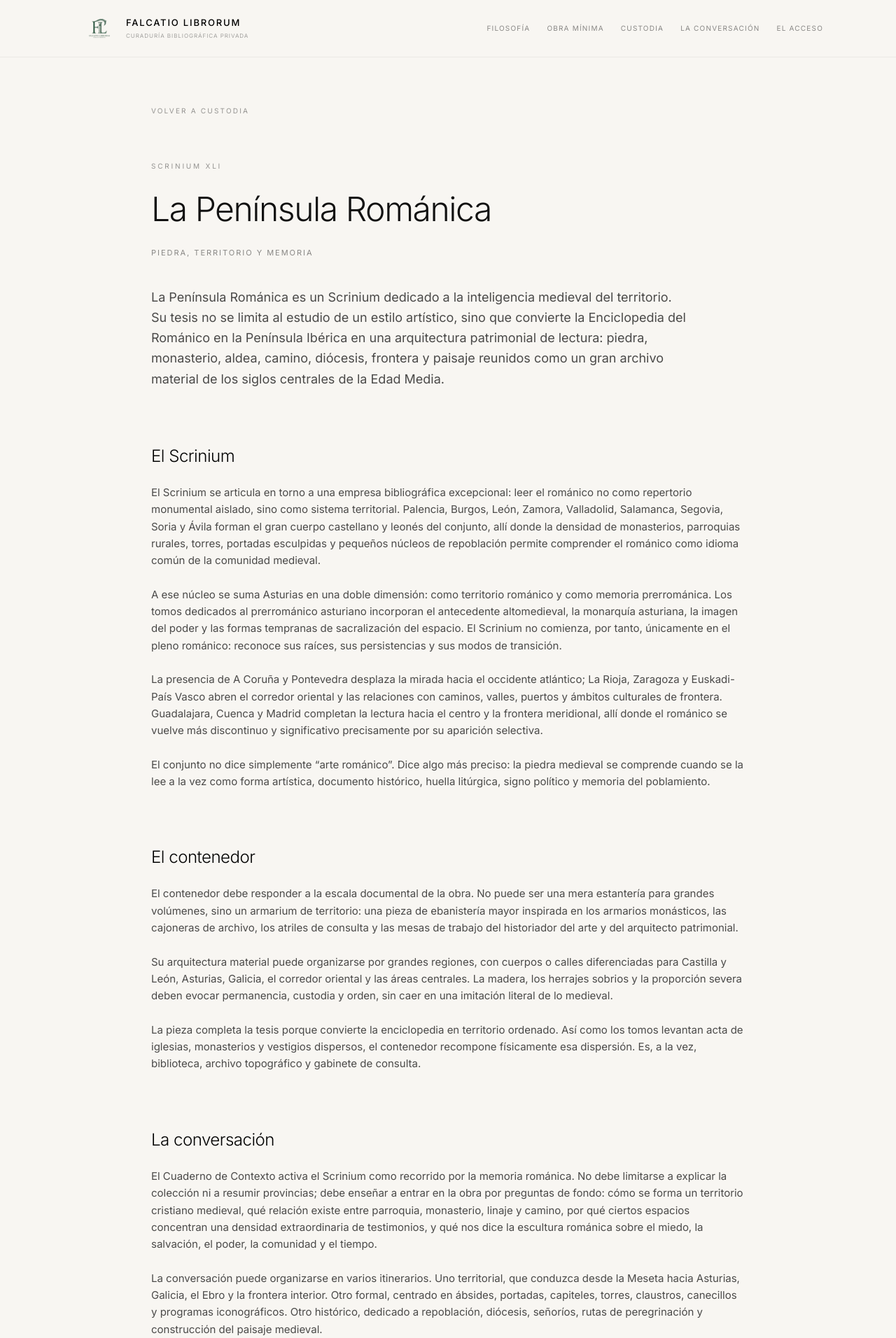
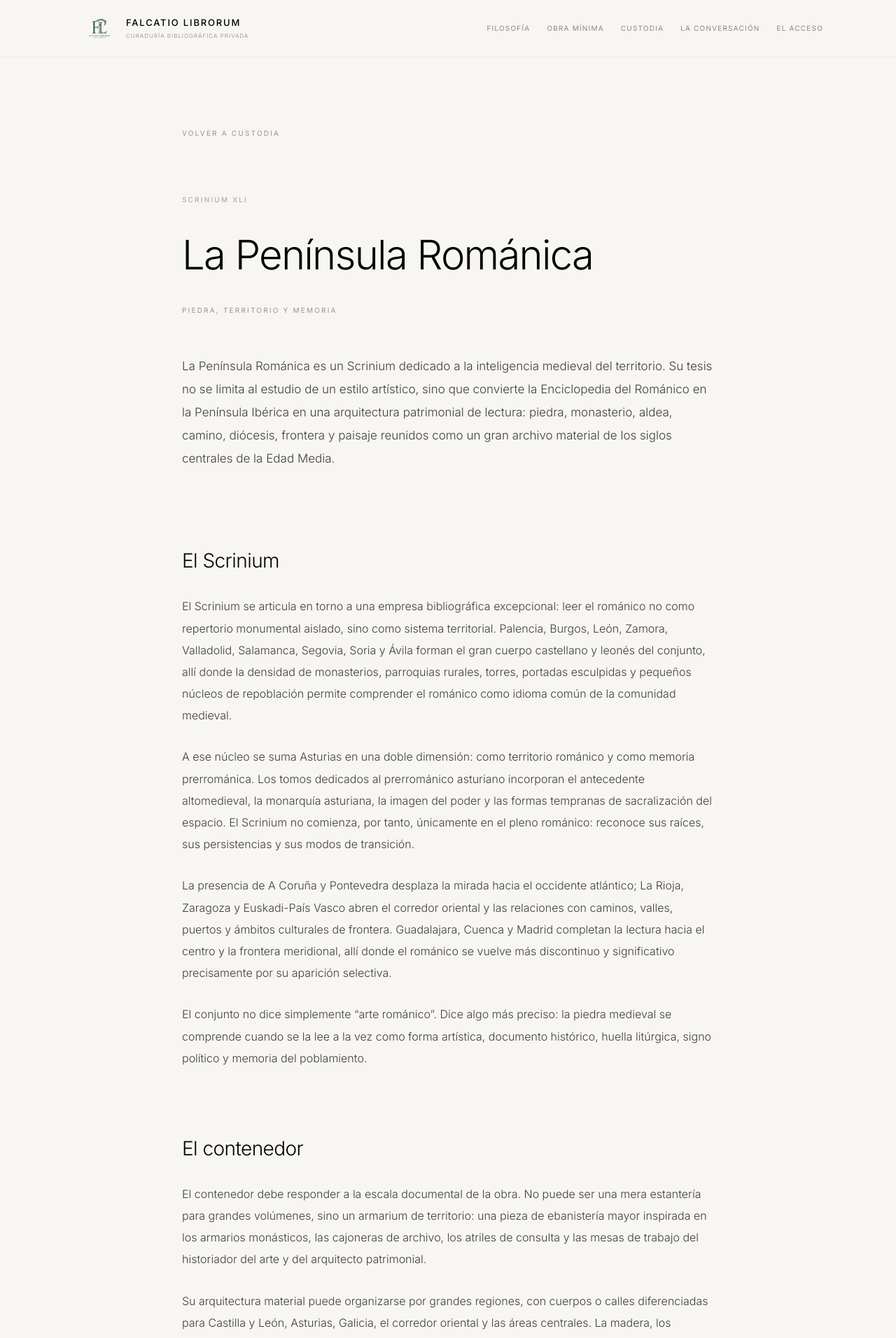
Before and after one commit to felixlosada-web/falcatio, a Next.js app: page /custodia/peninsula-romanica in a window 1280 px wide. Shown: the top 1912 px of the page at 70% size. Built offline with nearby package versions, Linux system fonts and the light colour scheme.

Commit message:
Refine Peninsula Romanica editorial layout

```diff
--- a/app/custodia/peninsula-romanica/page.tsx
+++ b/app/custodia/peninsula-romanica/page.tsx
@@ -81,76 +81,78 @@ export default function PeninsulaRomanicaPage() {
   };
 
   return (
-    <main className="max-w-4xl mx-auto px-6 py-28 md:py-36">
+    <main className="min-h-screen bg-[#F8F6F2] pt-44 pb-32 px-6 md:px-10">
       <script
         type="application/ld+json"
         dangerouslySetInnerHTML={{ __html: JSON.stringify(jsonLd) }}
       />
 
+      <section className="max-w-[760px] mx-auto">
         <Link
           href="/custodia"
-        className="inline-block mb-16 text-[10px] tracking-[0.22em] uppercase text-black/40 hover:text-black transition-colors"
+          className="inline-block mb-20 text-[10px] tracking-[0.22em] uppercase text-black/40 hover:text-black transition-colors duration-300"
         >
           Volver a custodia
         </Link>
 
-      <header className="mb-20">
-        <p className="text-[10px] tracking-[0.28em] uppercase text-black/40 mb-6">
+        <header className="mb-28">
+          <p className="text-[10px] tracking-[0.22em] uppercase text-black/35 mb-10">
             Scrinium XLI
           </p>
 
-        <h1 className="text-3xl md:text-5xl leading-tight font-light tracking-[-0.03em] mb-6">
+          <h1 className="text-[42px] md:text-[58px] leading-[1.08] font-light tracking-[-0.03em] text-black mb-10">
             La Península Románica
           </h1>
 
-        <p className="text-[11px] tracking-[0.18em] uppercase text-black/45 mb-10">
+          <p className="text-[10px] tracking-[0.22em] uppercase text-black/40 mb-14">
             Piedra, Territorio y Memoria
           </p>
 
-        <p className="text-base md:text-lg leading-relaxed text-black/70 max-w-3xl">
+          <p className="text-[17px] leading-[1.95] text-black/75 font-light">
             La Península Románica es un Scrinium dedicado a la inteligencia
-          medieval del territorio. Su tesis no se limita al estudio de un estilo
-          artístico, sino que convierte la Enciclopedia del Románico en la
-          Península Ibérica en una arquitectura patrimonial de lectura: piedra,
-          monasterio, aldea, camino, diócesis, frontera y paisaje reunidos como
-          un gran archivo material de los siglos centrales de la Edad Media.
+            medieval del territorio. Su tesis no se limita al estudio de un
+            estilo artístico, sino que convierte la Enciclopedia del Románico en
+            la Península Ibérica en una arquitectura patrimonial de lectura:
+            piedra, monasterio, aldea, camino, diócesis, frontera y paisaje
+            reunidos como un gran archivo material de los siglos centrales de la
+            Edad Media.
           </p>
         </header>
 
-      <section className="space-y-20 text-[15px] leading-relaxed text-black/70">
+        <section className="space-y-24 text-[16px] leading-[1.95] text-black/75 font-light">
           <article>
-          <h2 className="text-2xl font-light tracking-[-0.02em] text-black mb-6">
+            <h2 className="text-[28px] leading-tight font-light tracking-[-0.02em] text-black mb-8">
               El Scrinium
             </h2>
 
-          <p className="mb-6">
+            <p className="mb-7">
               El Scrinium se articula en torno a una empresa bibliográfica
-            excepcional: leer el románico no como repertorio monumental aislado,
-            sino como sistema territorial. Palencia, Burgos, León, Zamora,
-            Valladolid, Salamanca, Segovia, Soria y Ávila forman el gran cuerpo
-            castellano y leonés del conjunto, allí donde la densidad de
-            monasterios, parroquias rurales, torres, portadas esculpidas y
-            pequeños núcleos de repoblación permite comprender el románico como
-            idioma común de la comunidad medieval.
+              excepcional: leer el románico no como repertorio monumental
+              aislado, sino como sistema territorial. Palencia, Burgos, León,
+              Zamora, Valladolid, Salamanca, Segovia, Soria y Ávila forman el
+              gran cuerpo castellano y leonés del conjunto, allí donde la
+              densidad de monasterios, parroquias rurales, torres, portadas
+              esculpidas y pequeños núcleos de repoblación permite comprender el
+              románico como idioma común de la comunidad medieval.
             </p>
 
-          <p className="mb-6">
-            A ese núcleo se suma Asturias en una doble dimensión: como territorio
-            románico y como memoria prerrománica. Los tomos dedicados al
-            prerrománico asturiano incorporan el antecedente altomedieval, la
-            monarquía asturiana, la imagen del poder y las formas tempranas de
-            sacralización del espacio. El Scrinium no comienza, por tanto,
-            únicamente en el pleno románico: reconoce sus raíces, sus
-            persistencias y sus modos de transición.
+            <p className="mb-7">
+              A ese núcleo se suma Asturias en una doble dimensión: como
+              territorio románico y como memoria prerrománica. Los tomos
+              dedicados al prerrománico asturiano incorporan el antecedente
+              altomedieval, la monarquía asturiana, la imagen del poder y las
+              formas tempranas de sacralización del espacio. El Scrinium no
+              comienza, por tanto, únicamente en el pleno románico: reconoce sus
+              raíces, sus persistencias y sus modos de transición.
             </p>
 
-          <p className="mb-6">
+            <p className="mb-7">
               La presencia de A Coruña y Pontevedra desplaza la mirada hacia el
               occidente atlántico; La Rioja, Zaragoza y Euskadi-País Vasco abren
-            el corredor oriental y las relaciones con caminos, valles, puertos y
-            ámbitos culturales de frontera. Guadalajara, Cuenca y Madrid
-            completan la lectura hacia el centro y la frontera meridional, allí
-            donde el románico se vuelve más discontinuo y significativo
+              el corredor oriental y las relaciones con caminos, valles, puertos
+              y ámbitos culturales de frontera. Guadalajara, Cuenca y Madrid
+              completan la lectura hacia el centro y la frontera meridional,
+              allí donde el románico se vuelve más discontinuo y significativo
               precisamente por su aparición selectiva.
             </p>
 
@@ -163,11 +165,11 @@ export default function PeninsulaRomanicaPage() {
           </article>
 
           <article>
-          <h2 className="text-2xl font-light tracking-[-0.02em] text-black mb-6">
+            <h2 className="text-[28px] leading-tight font-light tracking-[-0.02em] text-black mb-8">
               El contenedor
             </h2>
 
-          <p className="mb-6">
+            <p className="mb-7">
               El contenedor debe responder a la escala documental de la obra. No
               puede ser una mera estantería para grandes volúmenes, sino un
               armarium de territorio: una pieza de ebanistería mayor inspirada en
@@ -176,12 +178,13 @@ export default function PeninsulaRomanicaPage() {
               arquitecto patrimonial.
             </p>
 
-          <p className="mb-6">
-            Su arquitectura material puede organizarse por grandes regiones, con
-            cuerpos o calles diferenciadas para Castilla y León, Asturias,
-            Galicia, el corredor oriental y las áreas centrales. La madera, los
-            herrajes sobrios y la proporción severa deben evocar permanencia,
-            custodia y orden, sin caer en una imitación literal de lo medieval.
+            <p className="mb-7">
+              Su arquitectura material puede organizarse por grandes regiones,
+              con cuerpos o calles diferenciadas para Castilla y León, Asturias,
+              Galicia, el corredor oriental y las áreas centrales. La madera,
+              los herrajes sobrios y la proporción severa deben evocar
+              permanencia, custodia y orden, sin caer en una imitación literal
+              de lo medieval.
             </p>
 
             <p>
@@ -194,28 +197,29 @@ export default function PeninsulaRomanicaPage() {
           </article>
 
           <article>
-          <h2 className="text-2xl font-light tracking-[-0.02em] text-black mb-6">
+            <h2 className="text-[28px] leading-tight font-light tracking-[-0.02em] text-black mb-8">
               La conversación
             </h2>
 
-          <p className="mb-6">
+            <p className="mb-7">
               El Cuaderno de Contexto activa el Scrinium como recorrido por la
               memoria románica. No debe limitarse a explicar la colección ni a
               resumir provincias; debe enseñar a entrar en la obra por preguntas
               de fondo: cómo se forma un territorio cristiano medieval, qué
               relación existe entre parroquia, monasterio, linaje y camino, por
               qué ciertos espacios concentran una densidad extraordinaria de
-            testimonios, y qué nos dice la escultura románica sobre el miedo, la
-            salvación, el poder, la comunidad y el tiempo.
+              testimonios, y qué nos dice la escultura románica sobre el miedo,
+              la salvación, el poder, la comunidad y el tiempo.
             </p>
 
-          <p className="mb-6">
+            <p className="mb-7">
               La conversación puede organizarse en varios itinerarios. Uno
-            territorial, que conduzca desde la Meseta hacia Asturias, Galicia, el
-            Ebro y la frontera interior. Otro formal, centrado en ábsides,
+              territorial, que conduzca desde la Meseta hacia Asturias, Galicia,
+              el Ebro y la frontera interior. Otro formal, centrado en ábsides,
               portadas, capiteles, torres, claustros, canecillos y programas
               iconográficos. Otro histórico, dedicado a repoblación, diócesis,
-            señoríos, rutas de peregrinación y construcción del paisaje medieval.
+              señoríos, rutas de peregrinación y construcción del paisaje
+              medieval.
             </p>
 
             <p>
@@ -226,18 +230,20 @@ export default function PeninsulaRomanicaPage() {
           </article>
 
           <article>
-          <h2 className="text-2xl font-light tracking-[-0.02em] text-black mb-6">
+            <h2 className="text-[28px] leading-tight font-light tracking-[-0.02em] text-black mb-8">
               Arquitectura bibliográfica
             </h2>
 
-          <ul className="space-y-3 list-disc pl-5">
+            <ul className="space-y-4 list-disc pl-5">
               <li>
                 La matriz castellana y leonesa: Palencia, Burgos, León, Zamora,
                 Valladolid, Salamanca, Segovia, Soria y Ávila.
               </li>
               <li>El norte altomedieval: Asturias y Prerrománico Asturias.</li>
               <li>El occidente atlántico: A Coruña y Pontevedra.</li>
-            <li>El corredor oriental: La Rioja, Zaragoza y Euskadi-País Vasco.</li>
+              <li>
+                El corredor oriental: La Rioja, Zaragoza y Euskadi-País Vasco.
+              </li>
               <li>La frontera interior: Guadalajara, Cuenca y Madrid.</li>
               <li>
                 El método enciclopédico: estudios históricos, catálogo por
@@ -245,8 +251,8 @@ export default function PeninsulaRomanicaPage() {
                 índices.
               </li>
               <li>
-              La piedra como archivo: iglesias rurales, monasterios, capiteles,
-              portadas, inscripciones, caminos y paisaje.
+                La piedra como archivo: iglesias rurales, monasterios,
+                capiteles, portadas, inscripciones, caminos y paisaje.
               </li>
             </ul>
           </article>
@@ -255,27 +261,39 @@ export default function PeninsulaRomanicaPage() {
             <p>
               La Península Románica no es una colección sobre arquitectura
               medieval. Es una forma de conversación con el territorio construido
-            por la piedra: una lectura de la Edad Media a través de sus iglesias
-            menores, sus monasterios, sus aldeas, sus rutas y sus imágenes. Su
-            valor reside en haber convertido una obra enciclopédica de gran
-            alcance en un Scrinium de memoria territorial, donde cada tomo no
-            solo documenta un patrimonio, sino que devuelve presencia a una
-            civilización dispersa en el paisaje.
+              por la piedra: una lectura de la Edad Media a través de sus
+              iglesias menores, sus monasterios, sus aldeas, sus rutas y sus
+              imágenes. Su valor reside en haber convertido una obra
+              enciclopédica de gran alcance en un Scrinium de memoria
+              territorial, donde cada tomo no solo documenta un patrimonio, sino
+              que devuelve presencia a una civilización dispersa en el paisaje.
             </p>
           </article>
 
-        <nav className="border-t border-black/10 pt-10 flex flex-col gap-3 text-[10px] tracking-[0.18em] uppercase">
-          <Link href="/custodia/mare-hispanicum" className="text-black/40 hover:text-black">
+          <nav className="border-t border-black/10 pt-12 flex flex-col gap-4 text-[10px] tracking-[0.18em] uppercase">
+            <Link
+              href="/custodia/mare-hispanicum"
+              className="text-black/40 hover:text-black transition-colors duration-300"
+            >
               Scrinium XIV — Mare Hispanicum
             </Link>
-          <Link href="/custodia/el-gobierno-de-si" className="text-black/40 hover:text-black">
+
+            <Link
+              href="/custodia/el-gobierno-de-si"
+              className="text-black/40 hover:text-black transition-colors duration-300"
+            >
               Scrinium IX — El Gobierno de Sí
             </Link>
-          <Link href="/custodia/pensamiento-estrategico" className="text-black/40 hover:text-black">
+
+            <Link
+              href="/custodia/pensamiento-estrategico"
+              className="text-black/40 hover:text-black transition-colors duration-300"
+            >
               Scrinium XXVII — El Pensamiento Estratégico
             </Link>
           </nav>
         </section>
+      </section>
     </main>
   );
 }
```
Lines whose indentation alone changed are shown as unchanged.
